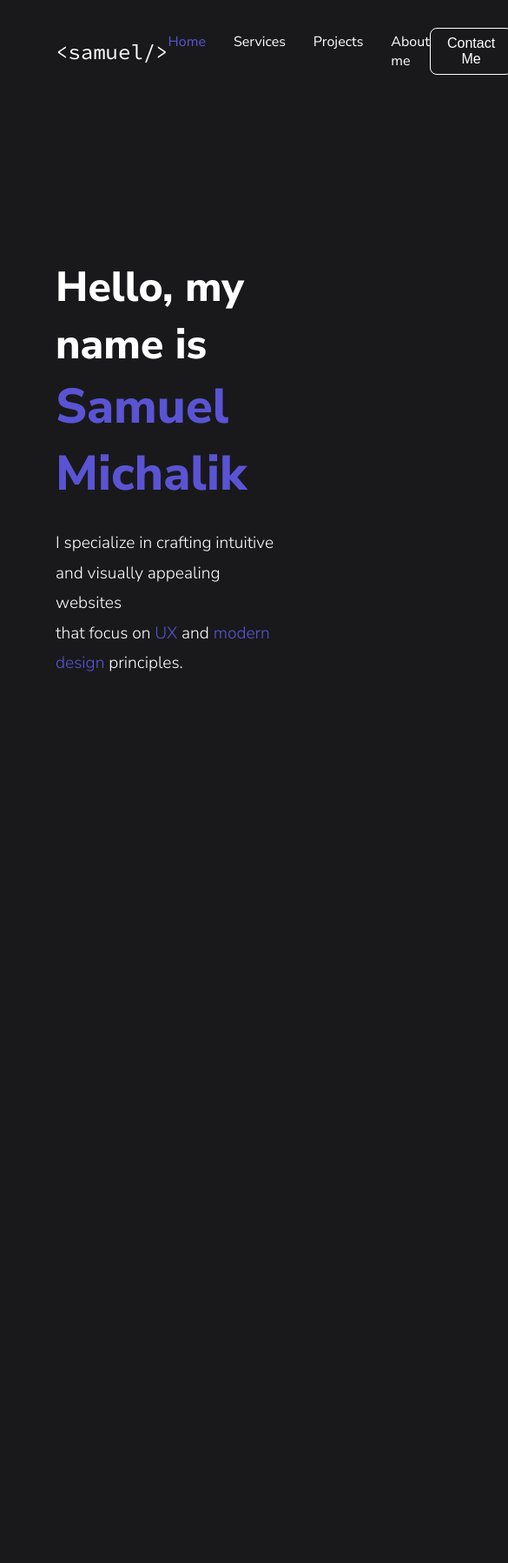
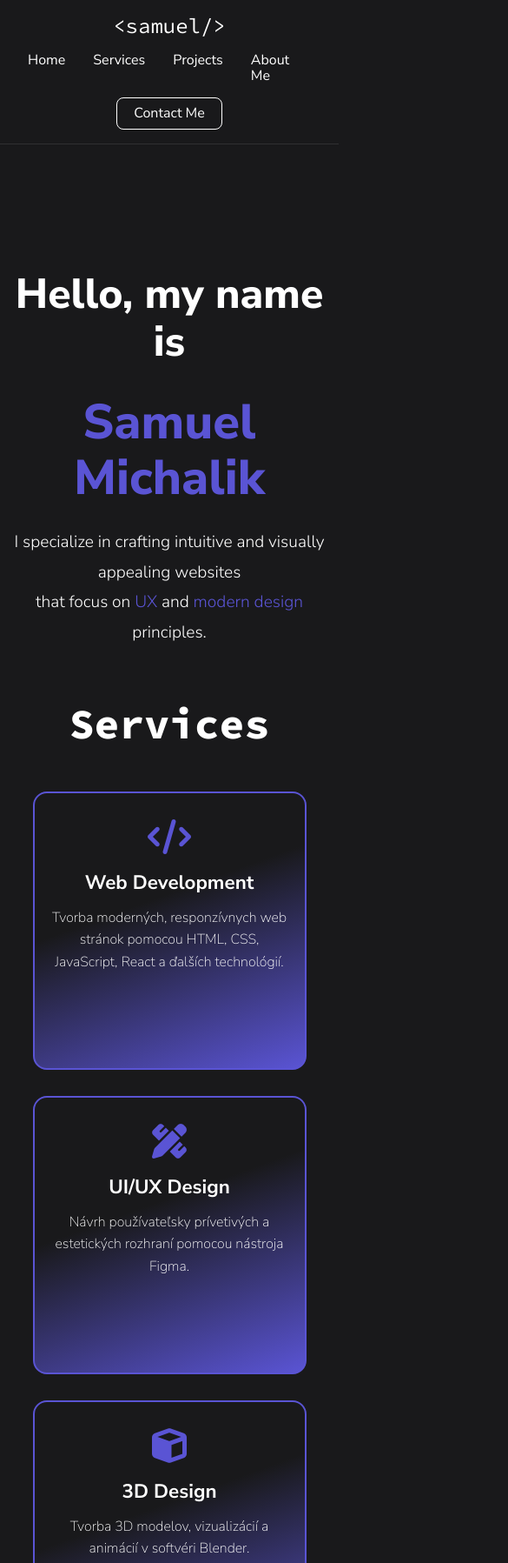
Before and after one commit to flashayy/portfolio, a plain HTML site: page index.html in a window 390 px wide. Shown: the top 1797 px of the page at 87% size, 585 px wide, since content can reach past the window. Before the commit the page ends 844 px from the top, so only its background shows below. Drawn offline with Linux system fonts and the light colour scheme.

Commit message:
spravil som z toho jednu stranku

```diff
--- a/assets/css/main.css
+++ b/assets/css/main.css
@@ -17,17 +17,25 @@ html {
   scroll-behavior: smooth;
 }
 
-.page {
+body {
   background-color: var(--background);
   color: var(--text-main);
   font-family: 'Nunito Sans', sans-serif;
-  padding: 2rem 4rem;
+  padding-top: 100px;
 }
 
 .header {
+  position: fixed;
+  top: 0;
+  left: 0;
+  right: 0;
+  background-color: var(--background);
   display: flex;
   justify-content: space-between;
   align-items: center;
+  padding: 1.5rem 4rem;
+  z-index: 1000;
+  border-bottom: 1px solid rgba(255, 255, 255, 0.1);
 }
 
 .header__logo {
@@ -92,6 +100,7 @@ html {
 
 .hero {
   margin-top: 25vh;
+  text-align: center;
 }
 
 .hero__title {
@@ -109,10 +118,89 @@ html {
   margin-top: 1.5rem;
   line-height: 1.8;
   font-weight: 300;
-  color: var(--text-main) ;
   font-size: 1.2rem;
 }
 
 .hero__highlight {
   color: var(--main-clr);
 }
+
+.services {
+  padding: 60px 20px;
+  text-align: center;
+}
+
+.services__title {
+  font-size: 3rem;
+  font-weight: 800;
+  margin-bottom: 50px;
+  font-family: 'Source Code Pro', monospace;
+}
+
+.services__cards {
+  display: flex;
+  flex-wrap: wrap;
+  justify-content: center;
+  gap: 30px;
+}
+
+.services__card {
+  background: linear-gradient(160deg, #19191B 40%, #5A54D4 100%);
+  border: 2px solid var(--main-clr);
+  border-radius: 16px;
+  padding: 30px 20px;
+  width: 300px;
+  min-height: 320px;
+  display: flex;
+  flex-direction: column;
+  align-items: center;
+  transition: transform 0.3s ease, box-shadow 0.3s ease;
+}
+
+.services__card:hover {
+  transform: translateY(-10px);
+  box-shadow: 0 10px 20px rgba(90, 84, 212, 0.4);
+}
+
+.services__icon {
+  font-size: 2.5rem;
+  color: var(--main-clr);
+  margin-bottom: 20px;
+}
+
+.services__card-title {
+  font-size: 1.4rem;
+  font-weight: 700;
+  margin-bottom: 15px;
+}
+
+.services__card-description {
+  font-size: 1rem;
+  line-height: 1.6;
+  color: var(--text-main);
+  font-family: 'Nunito Sans', sans-serif;
+  font-weight: 200;
+}
+
+.section-placeholder {
+  padding: 100px 20px;
+  text-align: center;
+  font-size: 1.5rem;
+}
+
+@media screen and (max-width: 768px) {
+  .services__cards {
+    flex-direction: column;
+    align-items: center;
+  }
+
+  .services__card {
+    width: 90%;
+  }
+
+  .header {
+    flex-direction: column;
+    gap: 1rem;
+    padding: 1rem 2rem;
+  }
+}
--- a/assets/css/services.css
+++ /dev/null
@@ -1,91 +0,0 @@
-@import url('https://fonts.googleapis.com/css2?family=Nunito+Sans:ital,opsz,wght@0,6..12,200..1000;1,6..12,200..1000&display=swap');
-@import url('https://fonts.googleapis.com/css2?family=Source+Code+Pro:ital,wght@0,200..900;1,200..900&display=swap');
-
-:root {
-  --background: #19191B;
-  --main-clr: #5A54D4;
-  --text-main: #fff;
-}
-
-* {
-  box-sizing: border-box;
-  margin: 0;
-  padding: 0;
-}
-
-html {
-  scroll-behavior: smooth;
-}
-
-body {
-  font-family: 'Nunito Sans', sans-serif;
-  background-color: var(--background);
-  color: var(--text-main);
-}
-
-.services {
-  padding: 60px 20px;
-  text-align: center;
-}
-
-.services__title {
-  font-size: 3rem;
-  font-weight: 800;
-  margin-bottom: 50px;
-}
-
-.services__cards {
-  display: flex;
-  flex-wrap: wrap;
-  justify-content: center;
-  gap: 30px;
-}
-
-.services__card {
-  background: linear-gradient(160deg, #0f0f11 40%, #2e2b5a 100%);
-  border: 2px solid var(--main-clr);
-  border-radius: 16px;
-  padding: 30px 20px;
-  width: 300px;
-  min-height: 320px;
-  display: flex;
-  flex-direction: column;
-  align-items: center;
-  transition: transform 0.3s ease, box-shadow 0.3s ease;
-}
-
-.services__card:hover {
-  transform: translateY(-10px);
-  box-shadow: 0 10px 20px rgba(90, 84, 212, 0.4);
-}
-
-.services__icon {
-  font-size: 2.5rem;
-  color: var(--main-clr);
-  margin-bottom: 20px;
-}
-
-.services__card-title {
-  font-size: 1.4rem;
-  font-weight: 700;
-  margin-bottom: 15px;
-}
-
-.services__card-description {
-  font-size: 1rem;
-  line-height: 1.6;
-  color: #d0d0d0;
-  font-family: 'Source Code Pro', monospace;
-}
-
-/* RESPONSIVE */
-@media screen and (max-width: 768px) {
-  .services__cards {
-    flex-direction: column;
-    align-items: center;
-  }
-
-  .services__card {
-    width: 90%;
-  }
-}
--- a/index.html
+++ b/index.html
@@ -4,44 +4,93 @@
 <head>
   <meta charset="UTF-8" />
   <meta name="viewport" content="width=device-width, initial-scale=1.0" />
-    <title>Home Page</title>
+  <title>Samuel Michalik Portfolio</title>
   <link rel="stylesheet" href="assets/css/main.css" />
+  <link rel="stylesheet" href="assets/css/normalize.css">
+  <script src="https://kit.fontawesome.com/a076d05399.js" crossorigin="anonymous"></script>
 </head>
 
-<body class="page">
+<body>
   <header class="header">
     <div class="header__logo">&lt;samuel/&gt;</div>
     <nav class="nav">
       <ul class="nav__list">
-                <li class="nav__item"><a href="index.html" class="nav__link nav__link--active">Home</a></li>
-                <li class="nav__item"><a href="services.html" class="nav__link">Services</a></li>
-                <li class="nav__item"><a href="#" class="nav__link">Projects</a></li>
-                <li class="nav__item"><a href="#" class="nav__link">About me</a></li>
+        <li class="nav__item"><a href="#home" class="nav__link nav__link--active">Home</a></li>
+        <li class="nav__item"><a href="#services" class="nav__link">Services</a></li>
+        <li class="nav__item"><a href="#projects" class="nav__link">Projects</a></li>
+        <li class="nav__item"><a href="#about" class="nav__link">About Me</a></li>
       </ul>
     </nav>
     <button class="button button--outline">Contact Me</button>
   </header>
 
-    <main class="hero">
+  <main id="home" class="hero">
     <h1 class="hero__title">Hello, my name is</h1>
     <h2 class="hero__name">Samuel Michalik</h2>
     <p class="hero__description">
-            I specialize in crafting intuitive and
-            visually appealing websites <br>that focus
-            on <span class="hero__highlight">UX</span> and <span class="hero__highlight">modern design</span>
+      I specialize in crafting intuitive and visually appealing websites <br>
+      that focus on <span class="hero__highlight">UX</span> and <span class="hero__highlight">modern design</span>
       principles.
     </p>
   </main>
+
+  <section id="services" class="services">
+    <h2 class="services__title">Services</h2>
+    <div class="services__cards">
+      <div class="services__card">
+        <i class="services__icon fas fa-code"></i>
+        <h3 class="services__card-title">Web Development</h3>
+        <p class="services__card-description">
+          Tvorba moderných, responzívnych web stránok pomocou HTML, CSS, JavaScript, React a ďalších technológií.
+        </p>
+      </div>
+      <div class="services__card">
+        <i class="services__icon fas fa-pencil-ruler"></i>
+        <h3 class="services__card-title">UI/UX Design</h3>
+        <p class="services__card-description">
+          Návrh používateľsky prívetivých a estetických rozhraní pomocou nástroja Figma.
+        </p>
+      </div>
+      <div class="services__card">
+        <i class="services__icon fas fa-cube"></i>
+        <h3 class="services__card-title">3D Design</h3>
+        <p class="services__card-description">
+          Tvorba 3D modelov, vizualizácií a animácií v softvéri Blender.
+        </p>
+      </div>
+    </div>
+  </section>
+
+  <section id="projects" class="section-placeholder">
+    <h2>Projects</h2>
+  </section>
+
+  <section id="about" class="section-placeholder">
+    <h2>About Me</h2>
+  </section>
+
+  <script>
+    const sections = document.querySelectorAll("section, main");
+    const navLinks = document.querySelectorAll(".nav__link");
+
+    window.addEventListener("scroll", () => {
+      let current = "";
+
+      sections.forEach((section) => {
+        const sectionTop = section.offsetTop - 120;
+        if (scrollY >= sectionTop) {
+          current = section.getAttribute("id");
+        }
+      });
+
+      navLinks.forEach((link) => {
+        link.classList.remove("nav__link--active");
+        if (link.getAttribute("href") === `#${current}`) {
+          link.classList.add("nav__link--active");
+        }
+      });
+    });
+  </script>
 </body>
 
 </html>
-<script>
-    const links = document.querySelectorAll('.nav__link');
-
-    links.forEach(link => {
-        link.addEventListener('click', () => {
-            links.forEach(l => l.classList.remove('nav__link--active'));
-            link.classList.add('nav__link--active');
-        });
-    });
-</script>
```
Also changed, not shown: about.html (deleted, +0 -11 lines), services.html (deleted, +0 -50 lines), contact.html (deleted), projects.html (deleted). Lines whose indentation alone changed are shown as unchanged.
